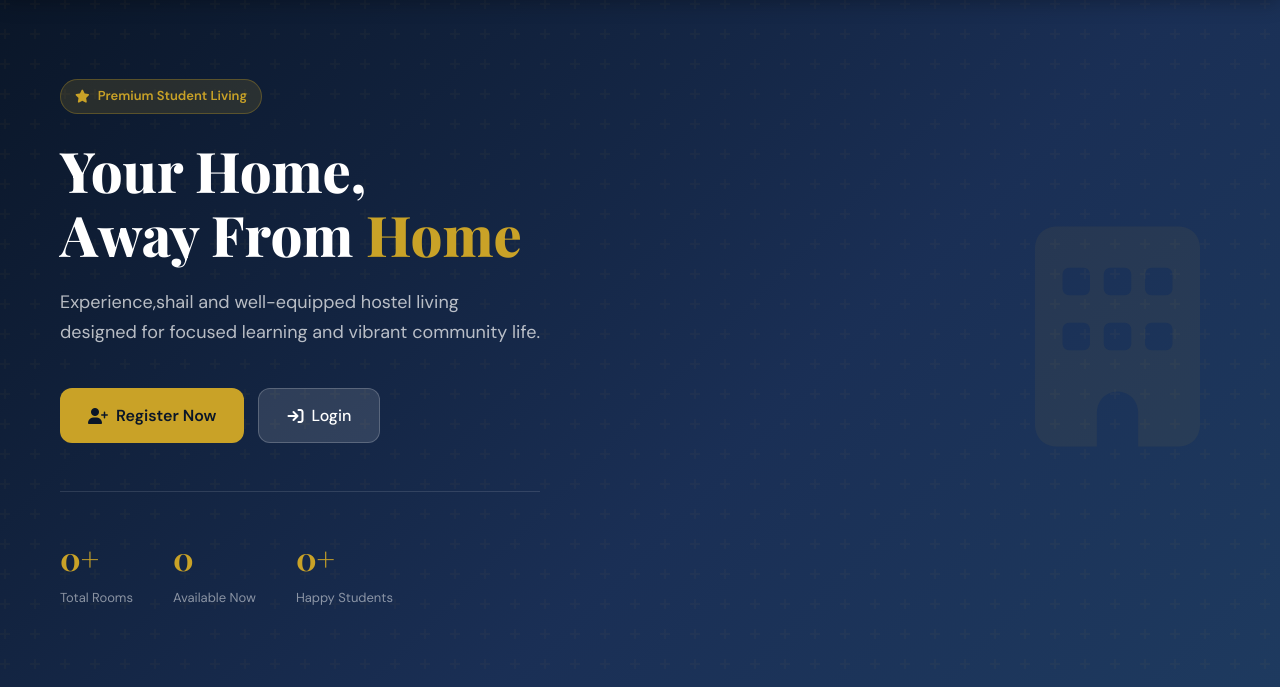
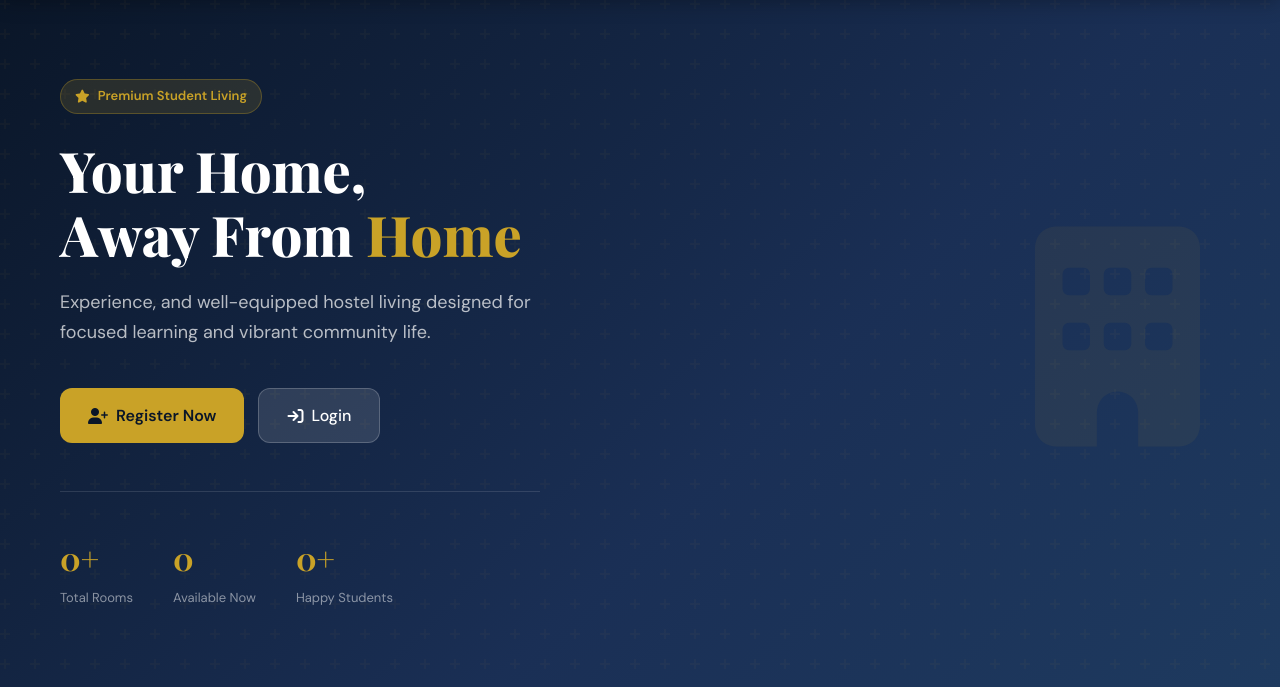
Before and after one commit to Lakkie123/hostlemanagement, a Django app: page / in a window 1280 px wide. Shown: the part 69-756 px from the top of the page. Run offline with Django 4.2, Linux system fonts and the light colour scheme; data that the repository does not hold is empty.

Commit message:
fix shail

```diff
--- a/hostel_app/templates/hostel_app/home.html
+++ b/hostel_app/templates/hostel_app/home.html
@@ -197,7 +197,7 @@
     <div class="hero-content">
         <div class="hero-tag"><i class="fa-solid fa-star"></i> Premium Student Living</div>
         <h1>Your Home,<br>Away From <span>Home</span></h1>
-        <p>Experience,shail and well-equipped hostel living designed for focused learning and vibrant community life.</p>
+        <p>Experience, and well-equipped hostel living designed for focused learning and vibrant community life.</p>
         <div style="display:flex;gap:14px;flex-wrap:wrap;">
             <a href="{% url 'register' %}" class="btn btn-gold btn-lg"><i class="fa-solid fa-user-plus"></i> Register Now</a>
             <a href="{% url 'login' %}" class="btn btn-lg" style="background:rgba(255,255,255,0.12);color:white;border:1px solid rgba(255,255,255,0.2);">
```
